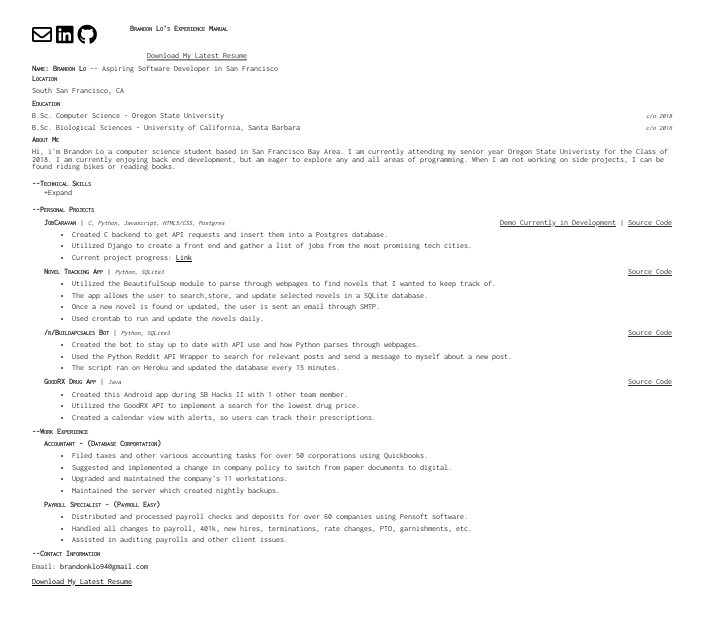
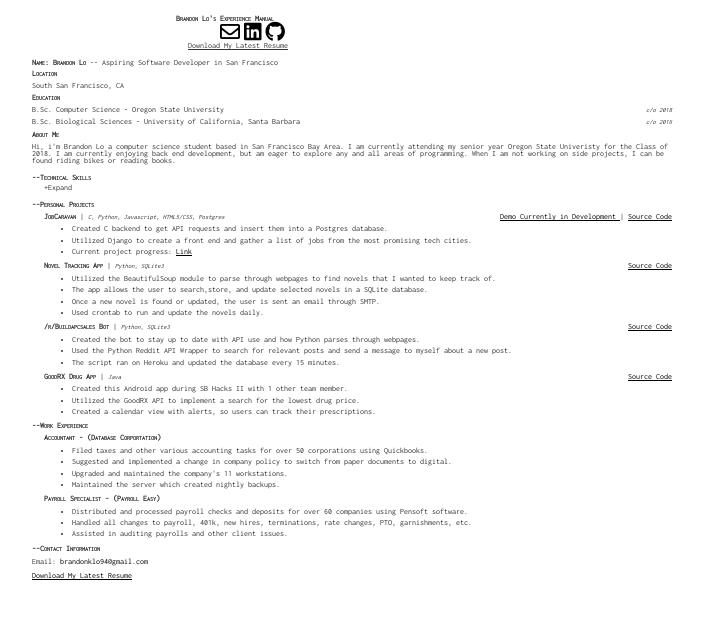
Before and after one commit to bklo94/bklo94.github.io, a PHP site: page / in a window 1280 px wide. Shown: the top 625 px of the page, without its empty margins (288-992 px from the left). Run offline with PHP 8.4, Linux system fonts and the light colour scheme; some libraries are stand-ins or nearby versions.

Commit message:
Bug Still Exists Trying Workaround

```diff
--- a/index.html
+++ b/index.html
@@ -21,16 +21,17 @@
 </head>
 <body>
    <div class="center">
-      <b class="titleHeader text-center">Brandon Lo's Experience Manual</b>
-      <p class="headerP text-center">
+      <b>&emsp;&emsp;&emsp;&emsp;&emsp;&emsp;&emsp;&emsp;&emsp;&emsp;&emsp;&emsp;&emsp;&emsp;&emsp;&emsp;&emsp;&emsp;Brandon Lo's Experience Manual</b>
+      <p style="margin-bottom: 0px">
+         &emsp;&emsp;&emsp;&emsp;&emsp;&emsp;&emsp;&emsp;&emsp;&emsp;&emsp;&emsp;&emsp;&emsp;&emsp;&emsp;&emsp;&emsp;&emsp;&emsp;&emsp;&emsp;&emsp;
          <a href="&#098;&#114;&#097;&#110;&#100;&#111;&#110;&#107;&#108;&#111;&#057;&#052;&#064;&#103;&#109;&#097;&#105;&#108;&#046;&#099;&#111;&#109;"> <i class="far fa-envelope" style="font-size: 2rem; color: rgb(0,0,0);"></i> </a>
          <a href="https://www.linkedin.com/in/bklo94/"> <i class="fab fa-linkedin" style="font-size: 2rem; color: rgb(0,0,0);"></i> </a>
          <a href="https://github.com/bklo94"> <i class="fab fa-github" style="font-size: 2rem; color: rgb(0,0,0);"></i> </a>
       </p>
-      <p class="headerP2 text-center"> <button href="resume.pdf"> <u> Download My Latest Resume </u> </button></p>
+      <p> &emsp;&emsp;&emsp;&emsp;&emsp;&emsp;&emsp;&emsp;&emsp;&emsp;&emsp;&emsp;&emsp;&emsp;&emsp;&emsp;&emsp;&emsp;&emsp; <button href="resume.pdf"> <u> Download My Latest Resume </u> </button></p>
       <p></p>
    </div>
-   <div class="center " style="margin-top:50px;">
+   <div class="center " style="margin-top:10px;">
       <b>Name:  </b>
          <b>Brandon Lo</b> -- Aspiring Software Developer in San Francisco
    </div>
@@ -77,28 +78,28 @@
    </div>
    <div class="center">
       <b>--Personal Projects </b>
-         <p style="margin-top: 5px;"> &emsp; <b> JobCaravan </b> | <i> C, Python, Javascript, HTML5/CSS, Postgres </i> <span> <button style="" href="https://github.com/bklo94/JobCaravan"> <u> Demo Currently in Development </u> </button> | <button style="" href="https://github.com/bklo94/JobCaravan"> <u> Source Code </u> </button> </span> </p>
+         <p style="margin-top: 5px;"> &emsp; <b> JobCaravan </b> | <i> C, Python, Javascript, HTML5/CSS, Postgres </i> <span> <a style="color: rgb(0,0,0)" href="https://github.com/bklo94/JobCaravan"> <u> Demo Currently in Development </u> </a> | <a style="color: rgb(0,0,0)" href="https://github.com/bklo94/JobCaravan"> <u> Source Code </u> </a> </span> </p>
             <ul>
                   &emsp;&emsp;<li> Created C backend to get API requests and insert them into a Postgres database. </li>
                   &emsp;&emsp;<li> Utilized Django to create a front end and gather a list of jobs from the most promising tech cities. </li>
                   <!-- &emsp;&emsp;<li> Upgraded and maintained the company's 11 workstations. </li> -->
                   &emsp;&emsp;<li> Current project progress: <a href="https://github.com/bklo94/JobCaravan/projects/1" style="color: rgb(0,0,0)"> <u> Link </u> </a> </li>
             </ul>
-         <p> &emsp; <b> Novel Tracking App </b> | <i> Python, SQLite3 </i> <span> <button style="" href="https://github.com/bklo94/Daily-Programmer/tree/master/Random%20Projects/Novel"> <u> Source Code </u> </button> </span> </p>
+         <p> &emsp; <b> Novel Tracking App </b> | <i> Python, SQLite3 </i> <span> <a style="color: rgb(0,0,0)" href="https://github.com/bklo94/Daily-Programmer/tree/master/Random%20Projects/Novel"> <u> Source Code </u> </a> </span> </p>
             <ul>
                   &emsp;&emsp;<li> Utilized the BeautifulSoup module to parse through webpages to find novels that I wanted to keep track of.</li>
                   &emsp;&emsp;<li> The app allows the user to search,store, and update selected novels in a SQLite database. </li>
                   &emsp;&emsp;<li> Once a new novel is found or updated, the user is sent an email through SMTP.</li>
                   &emsp;&emsp;<li> Used crontab to run and update the novels daily.</li>
             </ul>
-         <p> &emsp; <b> /r/Buildapcsales Bot </b> | <i> Python, SQLite3 </i> <span> <button style="" href="https://github.com/bklo94/Daily-Programmer/blob/master/Random%20Projects/subredditmonitor.py"> <u> Source Code </u> </button> </span> </p>
+         <p> &emsp; <b> /r/Buildapcsales Bot </b> | <i> Python, SQLite3 </i> <span> <a style="color: rgb(0,0,0)" href="https://github.com/bklo94/Daily-Programmer/blob/master/Random%20Projects/subredditmonitor.py"> <u> Source Code </u> </a> </span> </p>
             <ul>
                   &emsp;&emsp;<li> Created the bot to stay up to date with API use and how Python parses through webpages. </li>
                   &emsp;&emsp;<li> Used the Python Reddit API Wrapper to search for relevant posts and send a message to
 myself about a new post. </li>
                   &emsp;&emsp;<li> The script ran on Heroku and updated the database every 15 minutes. </li>
             </ul>
-         <p> &emsp; <b> GoodRX Drug App </b> | <i> Java </i> <span> <button style="" href="https://github.com/bklo94/GoodRx"> <u> Source Code </u> </button> </span> </p>
+         <p> &emsp; <b> GoodRX Drug App </b> | <i> Java </i> <span> <a style="color: rgb(0,0,0)" href="https://github.com/bklo94/GoodRx"> <u> Source Code </u> </a> </span> </p>
             <ul>
                   &emsp;&emsp;<li> Created this Android app during SB Hacks II with 1 other team member.</li>
                   &emsp;&emsp;<li> Utilized the GoodRX API to implement a search for the lowest drug price.</li>
--- a/style.css
+++ b/style.css
@@ -8,17 +8,17 @@
 
 .titleHeader{
    position: absolute;
-   transform: translate(100%, 0%);
+   transform: translate(100%, -90%);
 }
 
 .headerP{
    position: absolute;
-   transform: translate(200%, 40%));
+   transform: translate(405%, 40%));
 }
 
 .headerP2{
    position: absolute;
-   transform: translate(115%, 380%);
+   transform: translate(125%, -100%);
 }
 
 .newList {
@@ -77,6 +77,13 @@ button {
    background: none;
 }
 
+a {
+   color: rgb(0,0,0);
+   padding: 0;
+   border: none;
+   background: none;
+}
+
 i {
    font-size: 0.65rem;
 }
```
